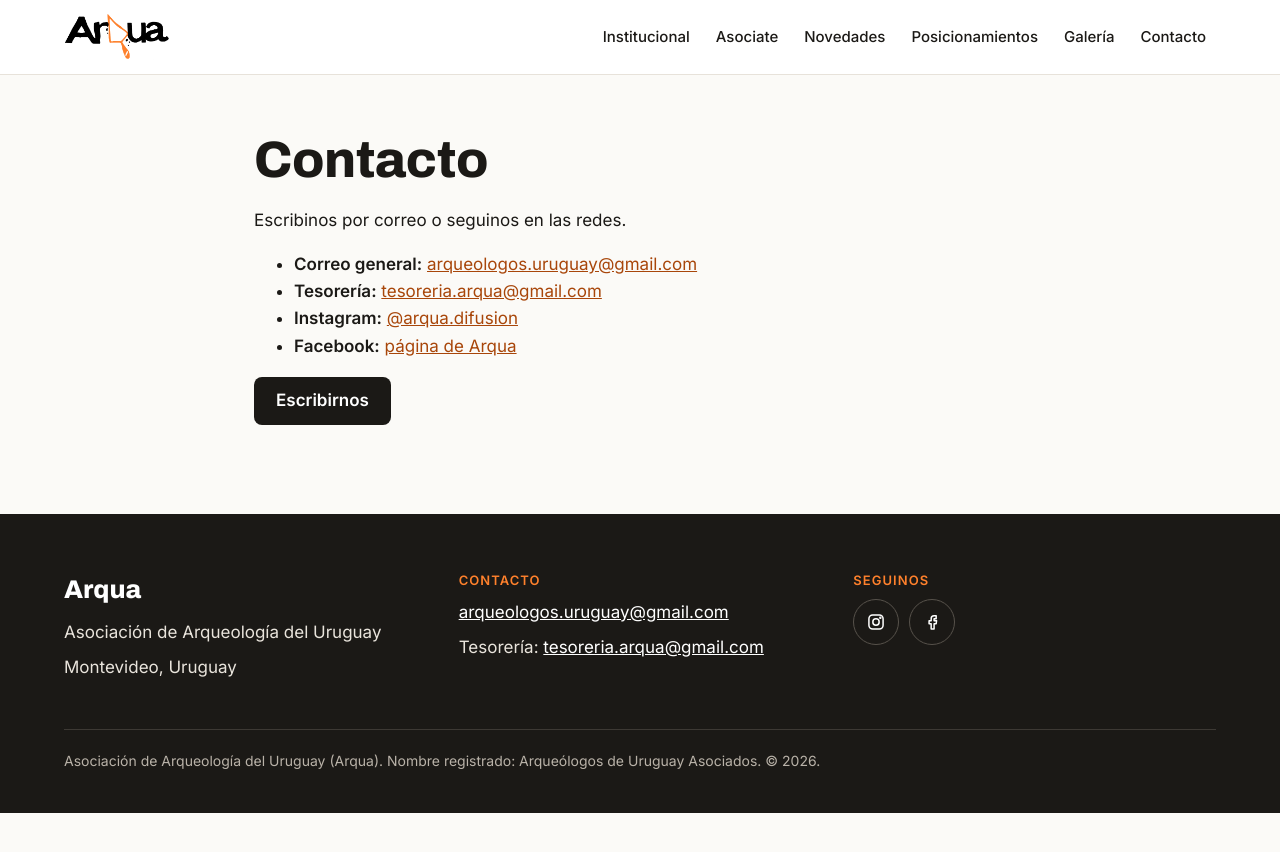
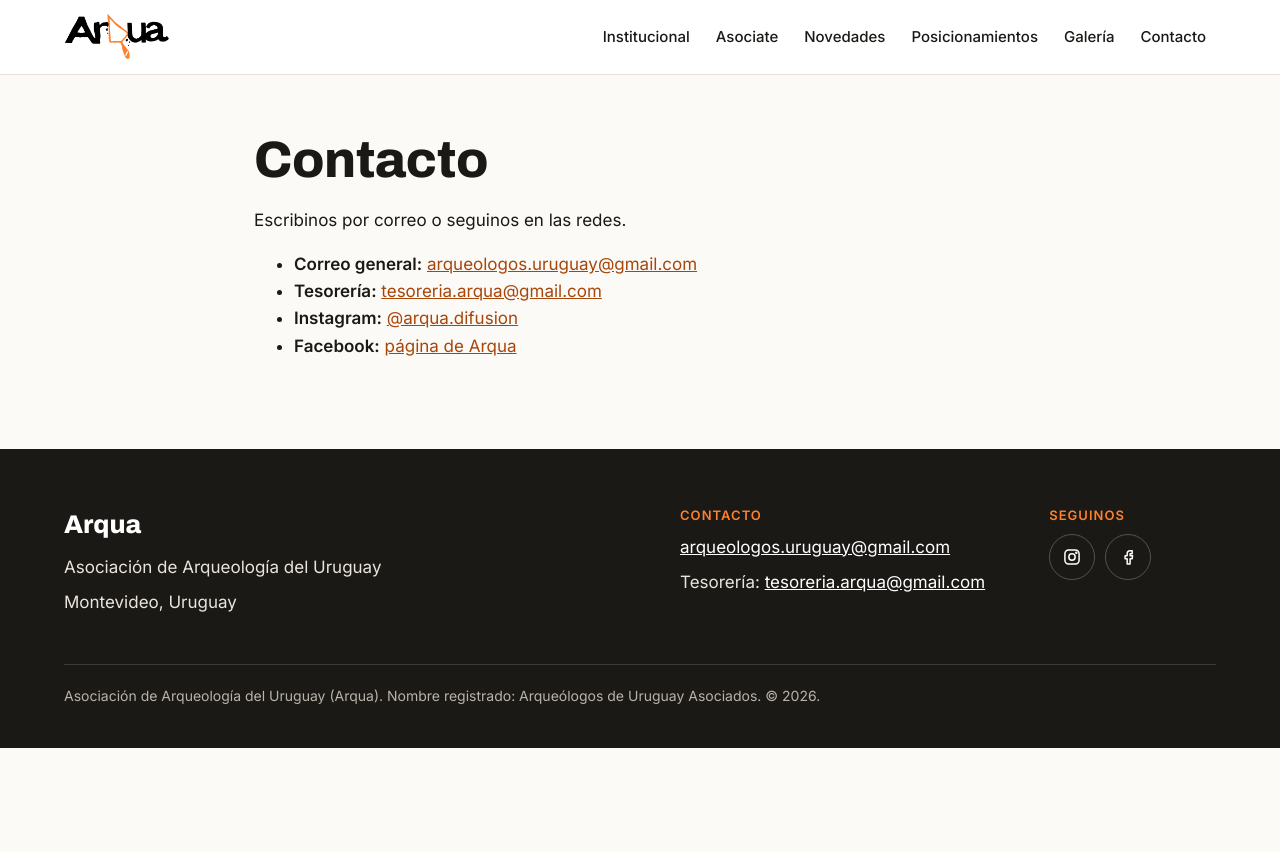
Before and after one commit to arqueologosuruguay/arqua-web, a Jekyll site: the page built from contacto.md, in a window 1280 px wide. Shown: the top 852 px of the page. Built offline with Jekyll 4.4.1, drawn with Linux system fonts in a browser that asks for light colours.

Commit message:
Pie alineado a la derecha, sin botón en contacto y enlace original de Palestina
Co-Authored-By: Claude Opus 5.5 <noreply@anthropic.com>
Claude-Session: https://claude.ai/code/session_011VaqRyShKNRLEuNk98Dcts

```diff
--- a/_layouts/base.html
+++ b/_layouts/base.html
@@ -36,6 +36,7 @@
         <p>{{ site.nombre }}</p>
         <p>Montevideo, Uruguay</p>
       </div>
+      <div class="pie__derecha">
       <div>
         <p class="pie__titulo">Contacto</p>
         <p><a href="mailto:{{ site.correo }}">{{ site.correo }}</a></p>
@@ -49,6 +50,7 @@
           {% if site.youtube != "" %}<a href="{{ site.youtube }}" aria-label="Canal de YouTube de Arqua"><svg width="20" height="20" viewBox="0 0 24 24" fill="none" stroke="currentColor" stroke-width="1.8" stroke-linecap="round" stroke-linejoin="round" aria-hidden="true"><rect x="2.5" y="5.5" width="19" height="13" rx="3.5"/><path d="M10 9.3v5.4l4.6-2.7z"/></svg></a>{% endif %}
         </div>
       </div>
+      </div>
     </div>
     <p class="pie__legal">{{ site.nombre }} (Arqua). Nombre registrado: {{ site.nombre_registrado }}. © {{ site.time | date: "%Y" }}.</p>
   </div>
--- a/assets/css/main.css
+++ b/assets/css/main.css
@@ -139,7 +139,10 @@ h3 { font-weight: 700; font-size: 1.25rem; margin: 0; }
 .pie { background: var(--negro); color: #E9E4DC; padding: 56px 0 32px; margin-top: 0; }
 .pie p { margin: 0 0 8px; }
 .pie a { color: var(--blanco); }
-.pie__columnas { display: grid; grid-template-columns: repeat(auto-fit, minmax(240px, 1fr)); gap: 32px; margin-bottom: 40px; }
+.pie__columnas { display: flex; flex-wrap: wrap; gap: 32px 80px; margin-bottom: 40px; }
+.pie__columnas > * { flex: 1 1 400px; min-width: 0; }
+.pie__derecha { display: flex; flex-wrap: wrap; gap: 32px 64px; }
+.pie__derecha > * { flex: 0 1 auto; }
 .pie__marca { font-family: var(--titulos); font-weight: 800; font-size: 1.6rem; color: var(--blanco); }
 .pie__titulo { font-size: 13px; font-weight: 700; text-transform: uppercase; letter-spacing: 0.08em; color: var(--naranja); }
 .redes { display: flex; gap: 10px; }
--- a/contacto.md
+++ b/contacto.md
@@ -9,5 +9,3 @@ Escribinos por correo o seguinos en las redes.
 - **Instagram:** [@arqua.difusion]({{ site.instagram }})
 - **Facebook:** [página de Arqua]({{ site.facebook }})
 {% if site.youtube != "" %}- **YouTube:** [canal de Arqua]({{ site.youtube }}){% endif %}
-
-<p><a class="boton boton--oscuro" href="mailto:{{ site.correo }}">Escribirnos</a></p>
```
Also changed, not shown: _declaraciones/comunicado-palestina.md (+1 -0 lines).
